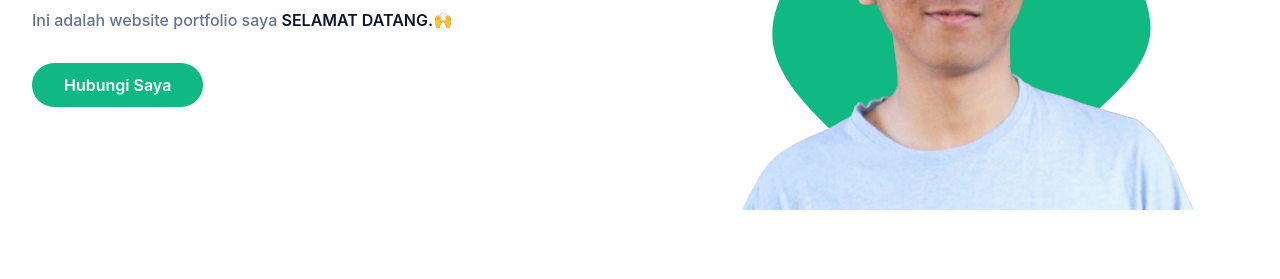
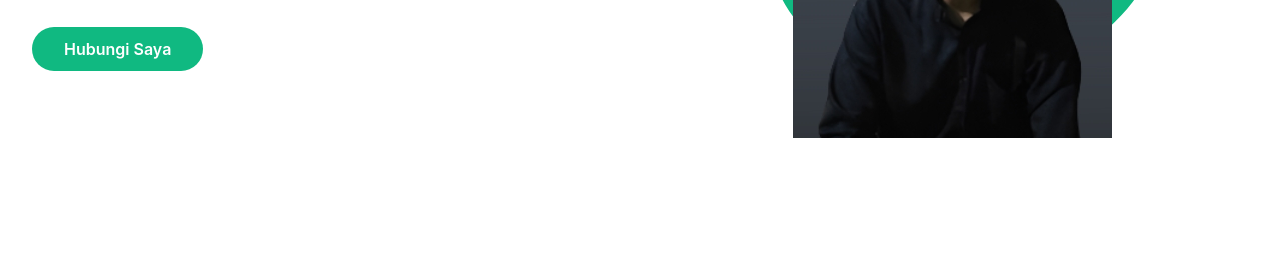
Before and after one commit to JuandiSyahputro/portfolio-tailwind-css, a website: page index.html in a window 1280 px wide. Shown: the part 382-661 px from the top of the page. Drawn offline with nearby package versions, Linux system fonts and the light colour scheme.

Commit message:
merubah foto profile

```diff
--- a/index.html
+++ b/index.html
@@ -80,7 +80,7 @@
             </div>
             <div class="w-full self-end px-4 lg:w-1/2">
               <div class="relative mt-10 lg:right-0 lg:mt-0">
-                <img src="public/img/index.png" alt="Juandi Syahputro" class="relative z-10 mx-auto max-w-full" />
+                <img src="public/img/foto.jpg" alt="Juandi Syahputro" class="relative z-10 mx-auto max-w-full" />
                 <span class="absolute -bottom-9 left-1/2 -translate-x-1/2 md:scale-125 lg:scale-125">
                   <svg width="400" height="400" viewBox="0 0 200 200" xmlns="http://www.w3.org/2000/svg">
                     <path
```
Also changed, not shown: public/img/foto.jpg (added).
